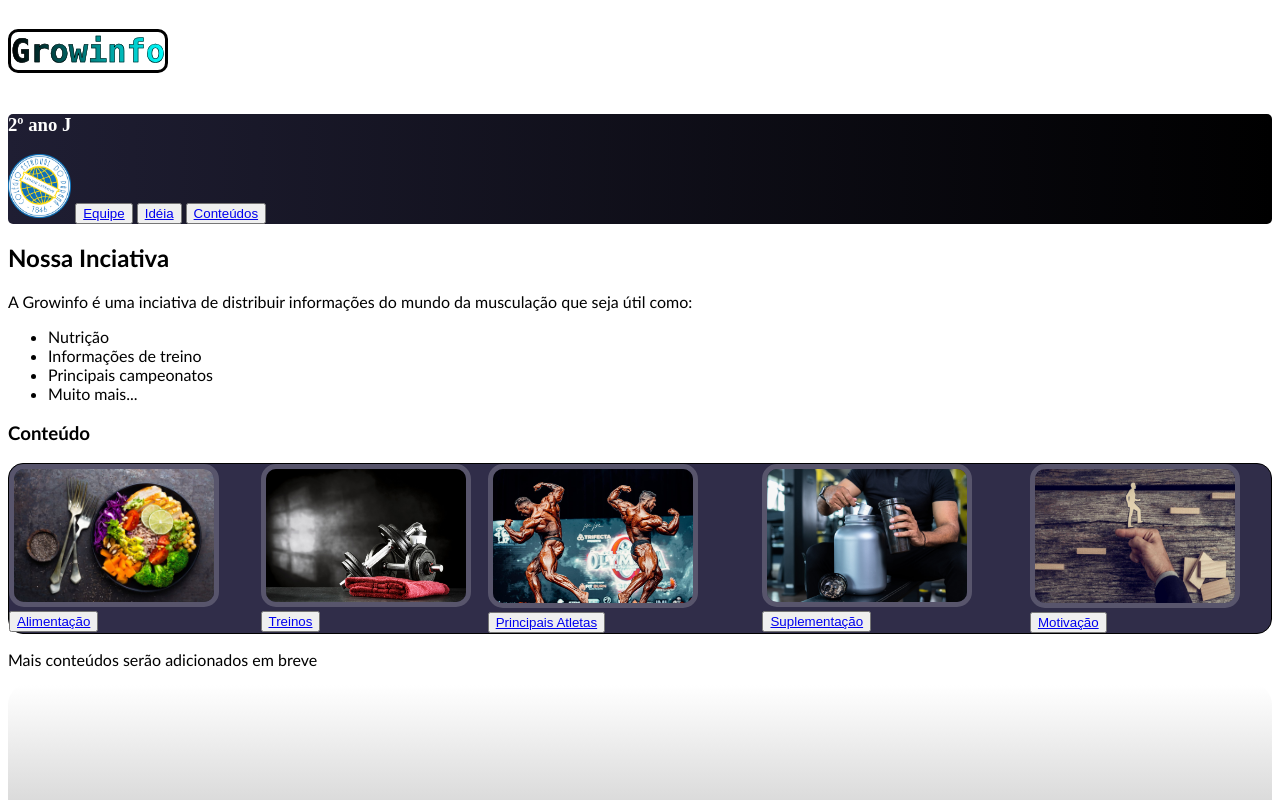
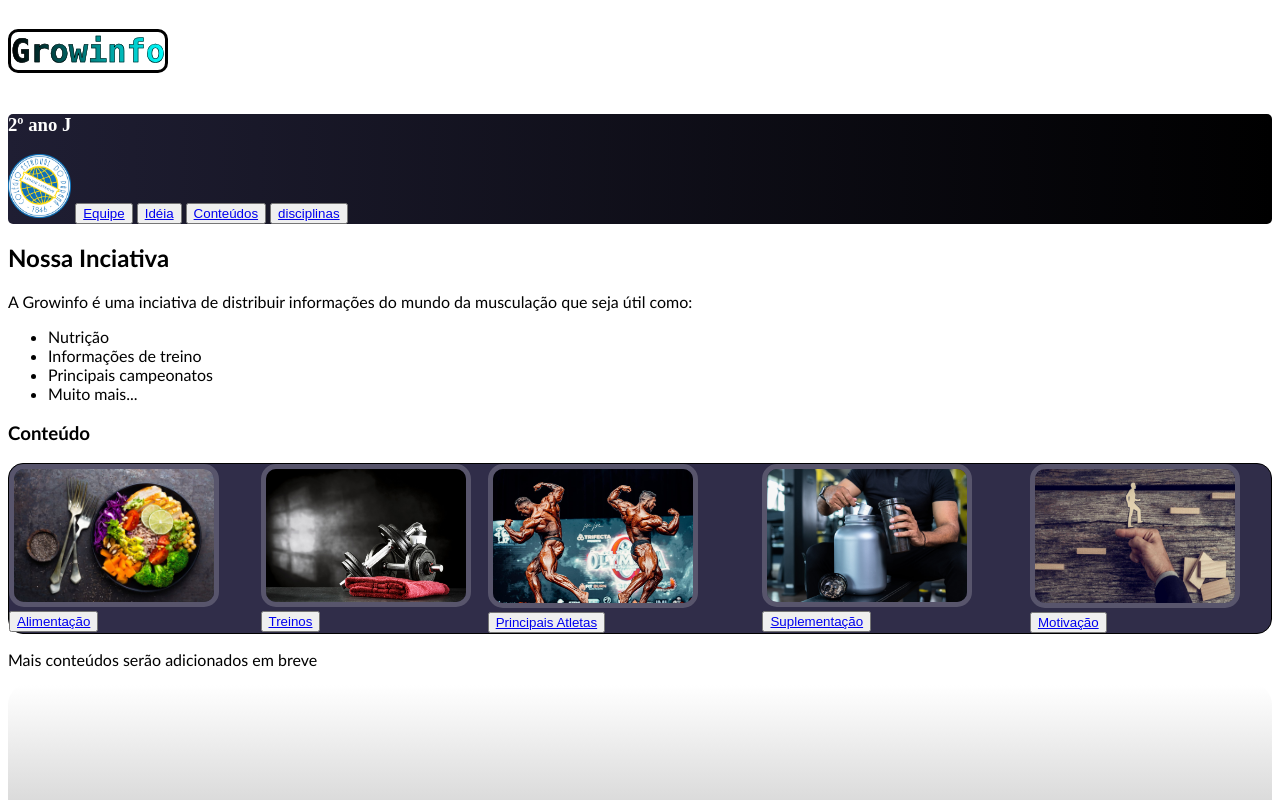
Before and after one commit to ValvesI/GrWinfo, a plain HTML site: page index.html in a window 1280 px wide. Shown: the top 800 px of the page. Drawn offline with Linux system fonts and the light colour scheme.

Commit message:
Update index.html

```diff
--- a/index.html
+++ b/index.html
@@ -18,6 +18,8 @@
     <button class="peru"><a class="irpraequipe" href="#ime">Equipe</a></button>
     <button class="peru-dois"><a class="irpraproposta" href="#proposta">Idéia</a></button>
     <button class="peru-tres"><a class="irpraconteudos" href="#content">Conteúdos</a></button>
+        <button class="Disciplinas">
+     <a href="disciplinas.html">disciplinas</a></button>
 </header>
 <section id="proposta" class="proposta">
     <h1>
```
